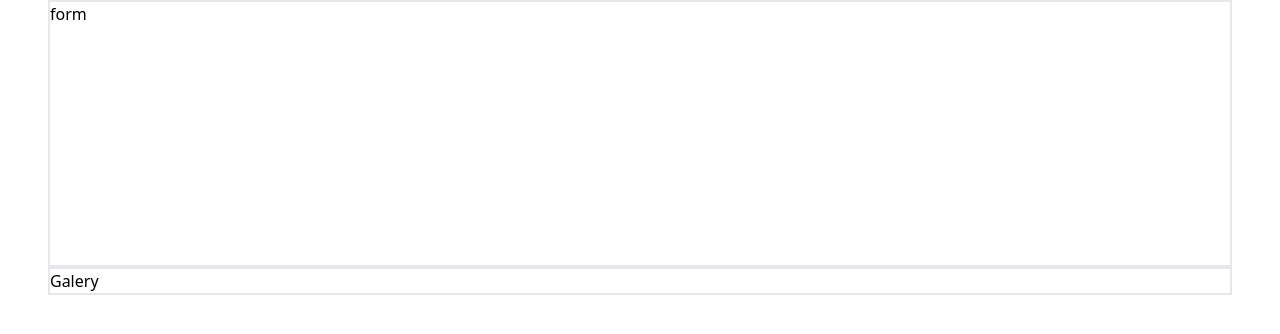
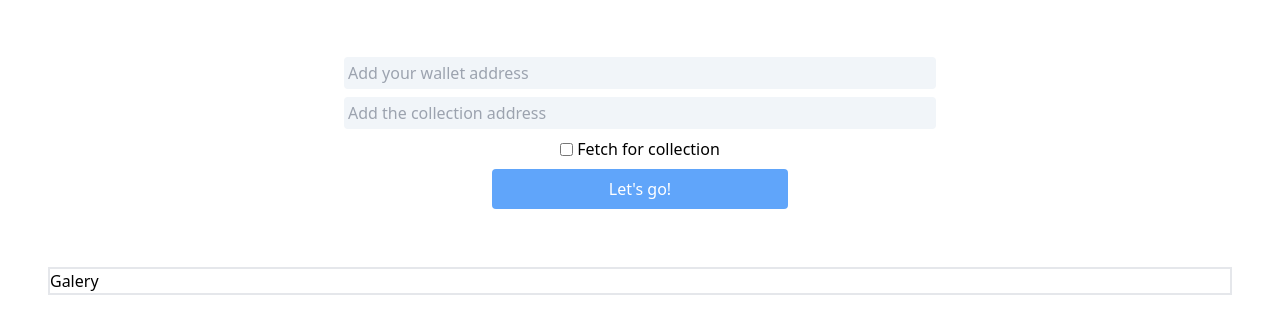
Before and after one commit to WiFoDev/alchemy-university, a Next.js app in the folder challenge4/nft-explorer/: page / in a window 1280 px wide. Shown: the top 334 px of the page. Built offline with nearby package versions, Linux system fonts and the light colour scheme.

Commit message:
challenge4: add collection form component

```diff
--- /dev/null
+++ b/challenge4/nft-explorer/components/CollectionForm.jsx
@@ -0,0 +1,25 @@
+import React from 'react'
+
+export const CollectionForm = () => {
+  return (
+    <section className="min-h-[33.33%] grid place-items-center">
+      <form className='w-1/2 flex flex-col gap-2 items-center'>
+        <input
+        className='bg-[#f1f5f9] w-full p-1 rounded outline-[#92c5fd]'
+        type="text"
+        placeholder='Add your wallet address'
+        />
+        <input
+        className='bg-[#f1f5f9] w-full p-1 rounded outline-[#92c5fd]'
+        type="text"
+        placeholder='Add the collection address'
+        />
+        <div className='flex items-center justify-center gap-1'>
+          <input type="checkbox" id='fetchCollection'/>
+          <label htmlFor="fetchCollection">Fetch for collection</label>
+        </div>
+        <button className='w-1/2 bg-[#60a5fa] py-2 rounded text-white font-medium'>Let&apos;s go!</button>
+      </form>
+    </section>
+  )
+}
--- a/challenge4/nft-explorer/components/Layout.jsx
+++ b/challenge4/nft-explorer/components/Layout.jsx
@@ -1,7 +1,7 @@
 import Head from 'next/head'
 import React from 'react'
 
-export const Layout = () => {
+export const Layout = ({ children }) => {
   return (
     <div className='min-h-screen grid'>
       <Head>
@@ -11,7 +11,7 @@ export const Layout = () => {
       </Head>
 
       <main className="h-full px-12">
-        <section className="border-2 h-1/3">form</section>
+        {children}
         <section className="border-2">Galery</section>
       </main>
     </div>
--- a/challenge4/nft-explorer/pages/index.js
+++ b/challenge4/nft-explorer/pages/index.js
@@ -1,7 +1,10 @@
+import { CollectionForm } from '../components/CollectionForm'
 import { Layout } from '../components/Layout'
 
 export default function Home () {
   return (
-    <Layout ></Layout>
+    <Layout >
+      <CollectionForm />
+    </Layout>
   )
 }
```
